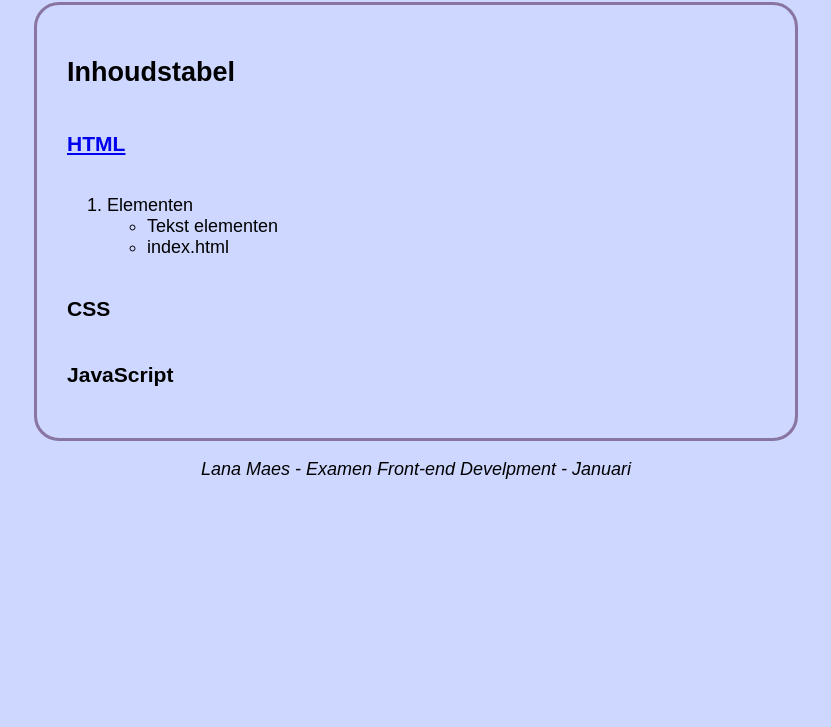
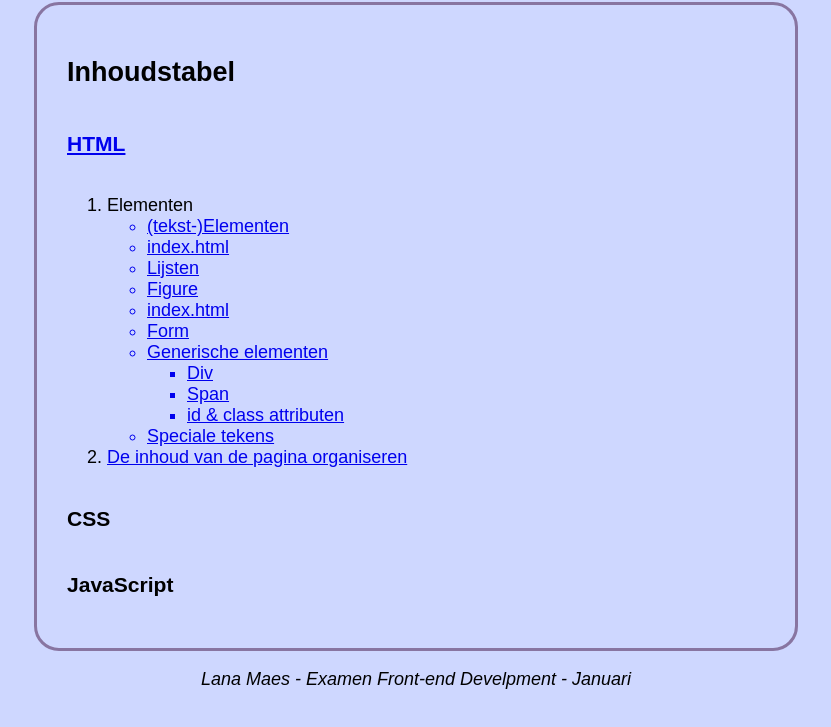
Before and after one commit to ON3LNA/examen_front-end, a plain HTML site: page index.html in a window 1280 px wide. Shown: the part 63-790 px from the top of the page, without its empty margins (224-1055 px from the left). Drawn offline with Linux system fonts and the light colour scheme.

Commit message:
html files modified

```diff
--- a/index.html
+++ b/index.html
@@ -25,9 +25,43 @@
                 <ol>
                     <li>Elementen</li>
                         <ul>
-                            <li>Tekst elementen</li>
-                            <li>index.html</li>
+                            <a href="html.html#(tekst-)Elementen">
+                                <li>(tekst-)Elementen</li>
+                            </a>
+                            <a href="html.html#index.html">
+                                <li>index.html</li>
+                            </a>
+                            <a href="html.html#Lijsten">
+                                <li>Lijsten</li>
+                            </a>
+                            <a href="html.html#Figure">
+                                <li>Figure</li>
+                            </a>
+                            <a href="html.html#index.html">
+                                <li>index.html</li>
+                            </a>
+                            <a href="html.html#Form">
+                                <li>Form</li>
+                            </a>
+                            <a href="html.html#Generische elementen">
+                                <li>Generische elementen</li>
+                            </a>
+                                <ul>
+                                    <a href="html.html#Div">
+                                        <li>Div</li>
+                                    </a>
+                                    <a href="html.html#Span">
+                                        <li>Span</li>
+                                    </a>
+                                    <a href="html.html#id & class attributen">
+                                        <li>id & class attributen</li>
+                                    </a>
+                                </ul>
+                            <a href="html.html#Speciale tekens">
+                                <li>Speciale tekens</li>
+                            </a>
                         </ul>
+                    <li><a href="html.html#De inhoud van de pagina organiseren">De inhoud van de pagina organiseren</a></li>
                 </ol>
             <h3>CSS</h3>
 
```
Also changed, not shown: html.html (+7 -4 lines), javascript.html (+12 -1 lines).
